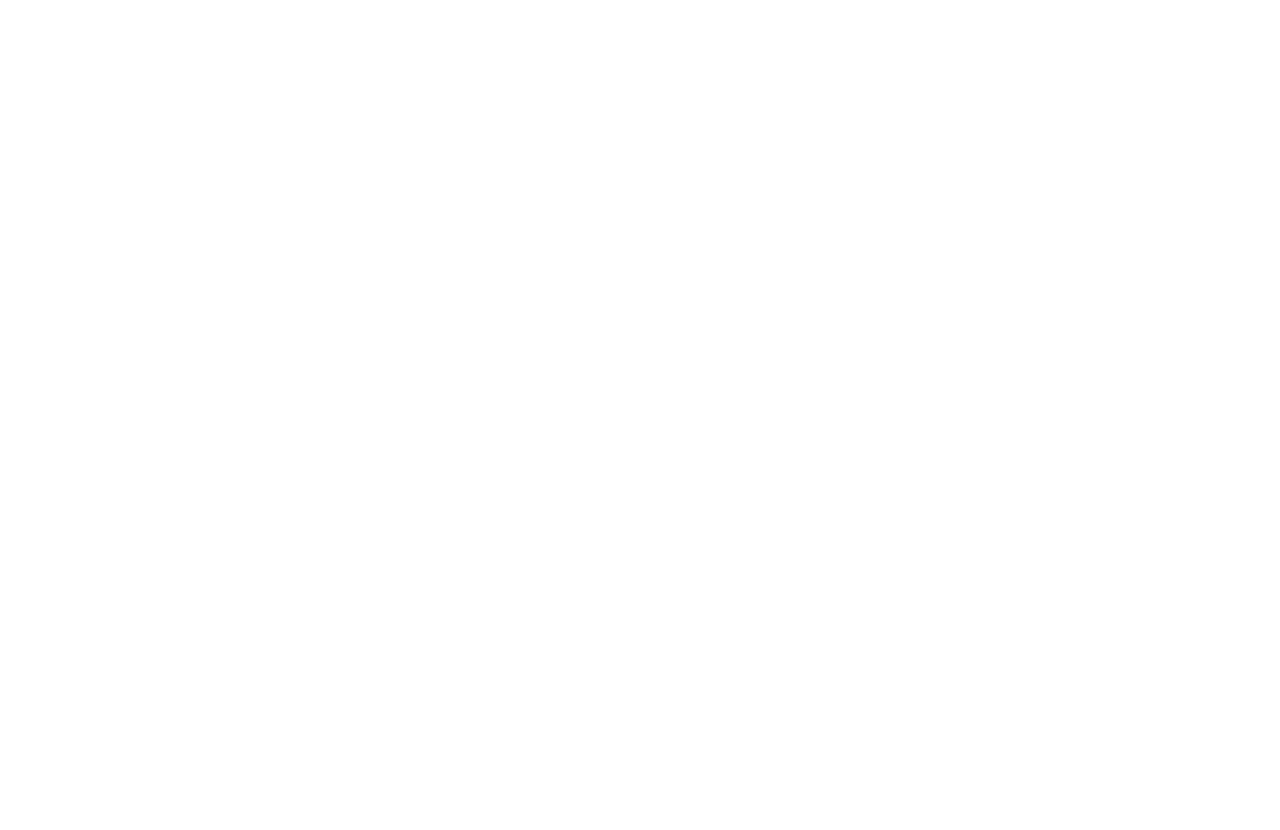
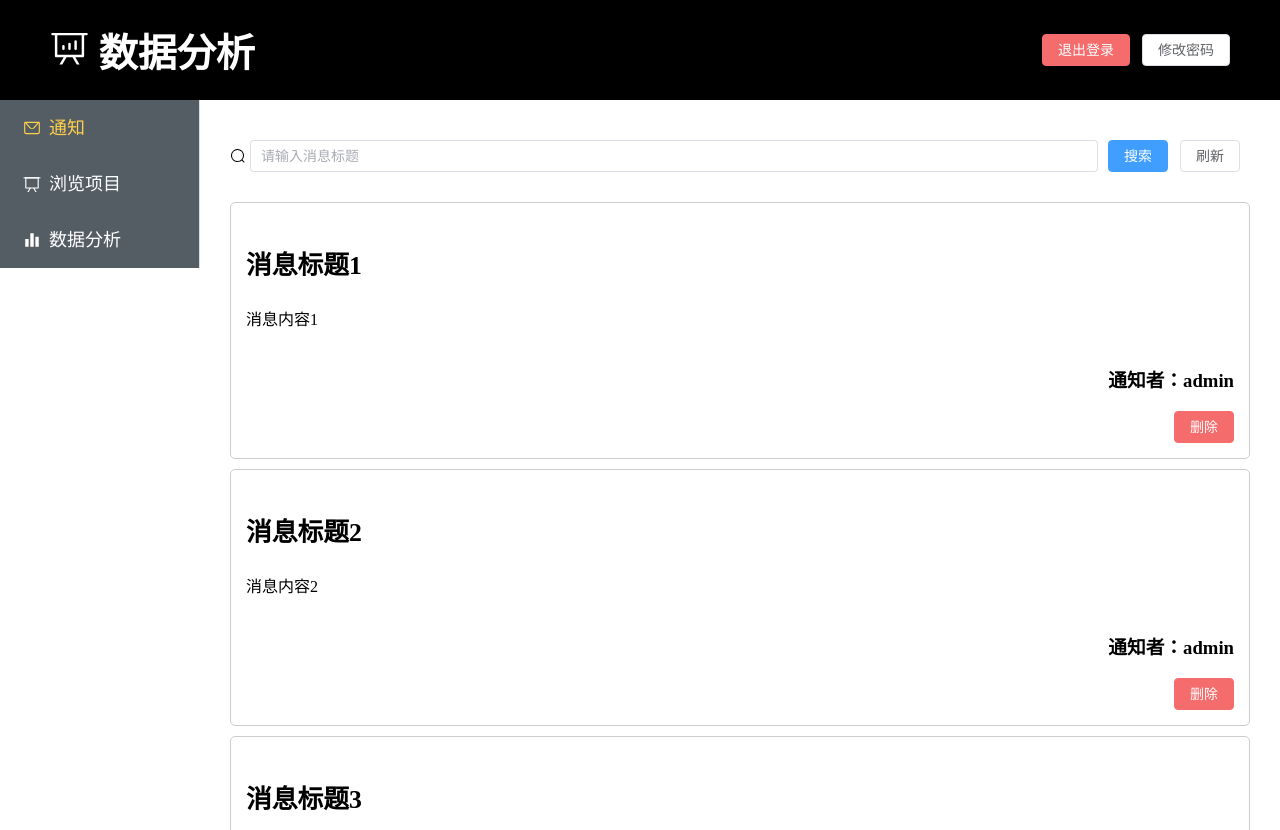
Before and after one commit to jASONSDFDSA/DataMidTableFe, a Vue app: page /analyzer/1/message in a window 1280 px wide. Before the commit this address had no page. Before the commit the page ends 800 px from the top, so only its background shows below. Built offline with nearby package versions, Linux system fonts and the light colour scheme; no server answers.

Commit message:
Message finish

```diff
--- /dev/null
+++ b/src/api/DataAnalysis/message.js
@@ -0,0 +1,16 @@
+import request from '@/utils/request'
+
+export function getMessages() {
+    return request({
+        url: '/api/message',
+        method: 'get',
+    })
+}
+
+export function deleteMessage(data) {
+    return request({
+        url: '/api/message',
+        method: 'delete',
+        data
+    })
+}
--- a/src/components/Admin/MainAdmin.vue
+++ b/src/components/Admin/MainAdmin.vue
@@ -9,23 +9,6 @@
                     <el-button @click="showChangePwd()">修改密码</el-button>
                 </div>
             </el-header>
-            <div v-if="showPwdBox" class="pwdBox">
-                <el-form :model="changePwdForm" :rules="changePwdRules" ref="changePwdForm" label-width="80px">
-                    <el-form-item label="原密码" prop="oldPwd">
-                        <el-input v-model="changePwdForm.oldPwd" type="password"></el-input>
-                    </el-form-item>
-                    <el-form-item label="新密码" prop="newPwd">
-                        <el-input v-model="changePwdForm.newPwd" type="password"></el-input>
-                    </el-form-item>
-                    <el-form-item label="确认密码" prop="confirmPwd">
-                        <el-input v-model="changePwdForm.confirmPwd" type="password"></el-input>
-                    </el-form-item>
-                    <div class="center">
-                        <el-button type="primary" @click="changePassword()">修改密码</el-button>
-                        <el-button type="danger" @click="clearPwdBox()">取消</el-button>
-                    </div>
-                </el-form>
-            </div>
             <el-container>
                 <el-aside width="200px" class="aside">
                     <el-menu
@@ -49,6 +32,23 @@
 
                 <el-main>
                     <router-view></router-view>
+                    <div v-if="showPwdBox" class="pwdBox">
+                        <el-form :model="changePwdForm" :rules="changePwdRules" ref="changePwdForm" label-width="80px">
+                            <el-form-item label="原密码" prop="oldPwd">
+                                <el-input v-model="changePwdForm.oldPwd" type="password"></el-input>
+                            </el-form-item>
+                            <el-form-item label="新密码" prop="newPwd">
+                                <el-input v-model="changePwdForm.newPwd" type="password"></el-input>
+                            </el-form-item>
+                            <el-form-item label="确认密码" prop="confirmPwd">
+                                <el-input v-model="changePwdForm.confirmPwd" type="password"></el-input>
+                            </el-form-item>
+                            <div class="center">
+                                <el-button type="primary" @click="changePassword()">修改密码</el-button>
+                                <el-button type="danger" @click="clearPwdBox()">取消</el-button>
+                            </div>
+                        </el-form>
+                    </div>
                 </el-main>
             </el-container>
 
--- a/src/components/DataAnalysis/MainAnalyzer.vue
+++ b/src/components/DataAnalysis/MainAnalyzer.vue
@@ -9,23 +9,6 @@
                     <el-button @click="showChangePwd()">修改密码</el-button>
                 </div>
             </el-header>
-            <div v-if="showPwdBox" class="pwdBox">
-                <el-form :model="changePwdForm" :rules="changePwdRules" ref="changePwdForm" label-width="80px">
-                    <el-form-item label="原密码" prop="oldPwd">
-                        <el-input v-model="changePwdForm.oldPwd" type="password"></el-input>
-                    </el-form-item>
-                    <el-form-item label="新密码" prop="newPwd">
-                        <el-input v-model="changePwdForm.newPwd" type="password"></el-input>
-                    </el-form-item>
-                    <el-form-item label="确认密码" prop="confirmPwd">
-                        <el-input v-model="changePwdForm.confirmPwd" type="password"></el-input>
-                    </el-form-item>
-                    <div class="center">
-                        <el-button type="primary" @click="changePassword()">修改密码</el-button>
-                        <el-button type="danger" @click="clearPwdBox()">取消</el-button>
-                    </div>
-                </el-form>
-            </div>
             <el-container>
                 <el-aside width="200px" class="aside">
                     <el-menu
@@ -34,8 +17,7 @@
                         class="aside-menu"
                         default-active="1"
                         text-color="#fff"
-                        @open="handleOpen"
-                        @close="handleClose"
+                        @select="handleSelect"
                     >
                         <el-menu-item index="1" class="menu-item"><el-icon><Message /></el-icon>通知</el-menu-item>
                         <el-menu-item index="2" class="menu-item"><el-icon><DataBoard /></el-icon>浏览项目</el-menu-item>
@@ -45,6 +27,23 @@
 
                 <el-main>
                     <router-view></router-view>
+                    <div v-if="showPwdBox" class="pwdBox">
+                        <el-form :model="changePwdForm" :rules="changePwdRules" ref="changePwdForm" label-width="80px">
+                            <el-form-item label="原密码" prop="oldPwd">
+                                <el-input v-model="changePwdForm.oldPwd" type="password"></el-input>
+                            </el-form-item>
+                            <el-form-item label="新密码" prop="newPwd">
+                                <el-input v-model="changePwdForm.newPwd" type="password"></el-input>
+                            </el-form-item>
+                            <el-form-item label="确认密码" prop="confirmPwd">
+                                <el-input v-model="changePwdForm.confirmPwd" type="password"></el-input>
+                            </el-form-item>
+                            <div class="center">
+                                <el-button type="primary" @click="changePassword()">修改密码</el-button>
+                                <el-button type="danger" @click="clearPwdBox()">取消</el-button>
+                            </div>
+                        </el-form>
+                    </div>
                 </el-main>
             </el-container>
 
@@ -91,11 +90,17 @@
         }
     },
     methods: {
-        handleOpen(key, keyPath) {
-            console.log(key, keyPath)
-        },
-        handleClose(key, keyPath) {
-            console.log(key, keyPath)
+        // eslint-disable-next-line no-unused-vars
+        handleSelect(key, keyPath) {
+            // console.log(key, keyPath)
+            // console.log('handleselect')
+            if (key === '1') {
+                this.$router.push({name: 'Message'});
+            } else if (key === '2') {
+                this.$router.push({name: 'ProjectView'});
+            } else if (key === '3') {
+                this.$router.push({name: 'DataAnalysis'});
+            }
         },
         logout() {
             logout().then(() => {
--- /dev/null
+++ b/src/components/DataAnalysis/SubPages/DataAnalysis.vue
@@ -0,0 +1,3 @@
+<template>
+
+</template>
--- /dev/null
+++ b/src/components/DataAnalysis/SubPages/Message.vue
@@ -0,0 +1,128 @@
+<!-- eslint-disable vue/multi-word-component-names -->
+<template>
+    <div style="height:85vh">
+        <div class="search">
+            <el-icon><Search /></el-icon>&nbsp;
+            <el-input v-model="search" placeholder="请输入消息标题" @input="searchMessage" clearable></el-input>
+            <div class="search-button">
+                <el-button type="primary" @click="search()">搜索</el-button>
+                <el-button @click="addNewMessage()">刷新</el-button>
+            </div>
+        </div>
+        <el-scrollbar height="84vh">
+            <div v-for="message in messages" :key="message.id" class="message">
+                <div class="message-header">
+                    <h1>{{ message.title }}</h1>
+                </div>
+                <div class="message-body">
+                    <p>{{ message.content }}</p>
+                </div>
+                <div class="message-footer">
+                    <h3>通知者：{{ message.author }}</h3>
+                </div>
+                <div class="message-button">
+                    <el-button type="danger" @click="deleteMessage(message.id)">删除</el-button>
+                </div>
+            </div>
+        </el-scrollbar>
+    </div>
+</template>
+
+<script>
+
+import { getMessages, deleteMessage } from '@/api/DataAnalysis/message'
+import { ElMessage } from 'element-plus'
+
+export default {
+    data() {
+        return {
+            messages: [
+                {
+                    id: 1,
+                    title: '消息标题1',
+                    content: '消息内容1',
+                    author: 'admin'
+                },
+                {
+                    id: 2,
+                    title: '消息标题2',
+                    content: '消息内容2',
+                    author: 'admin'
+                },
+                {
+                    id: 3,
+                    title: '消息标题3',
+                    content: '消息内容3',
+                    author: 'admin'
+                }
+            ],
+            search: '',
+        }
+    },
+    methods: {
+        deleteMessage(id) {
+            this.messages = this.messages.filter(message => message.id !== id)
+            deleteMessage(id).then(() => {
+                ElMessage.success('删除成功')
+            }).catch(() => {
+                ElMessage.error('删除失败')
+            })
+        },
+        addNewMessage() {
+            this.messages.push({
+                id: this.messages.length + 1,
+                title: '消息标题',
+                content: '消息内容',
+                author: 'admin'
+            })
+        },
+        getNewMessages() {
+            getMessages().then(res => {
+                this.messages = res.data
+            }).catch(() => {
+                ElMessage.error('获取消息失败')
+            })
+        },
+    },
+    beforeMount() {
+        getMessages().then(res => {
+            this.messages = res.data
+        })
+    }
+}
+
+</script>
+
+<style scoped>
+.search {
+    display: flex;
+    justify-content: space-between;
+    align-items: center;
+    margin: 10px;
+}
+.search-button {
+    margin: 10px;
+    display: flex;
+    align-items: center;
+}
+.message {
+    margin: 10px;
+    padding: 15px;
+    border: 1px solid #ccc;
+    border-radius: 5px;
+}
+.message-header {
+    font-size: 22px;
+}
+.message-body {
+    margin-top: 10px;
+}
+.message-footer {
+    display: flex;
+    justify-content: flex-end;
+}
+.message-button {
+    display: flex;
+    justify-content: flex-end;
+}
+</style>
--- /dev/null
+++ b/src/components/DataAnalysis/SubPages/ProjectView.vue
@@ -0,0 +1,3 @@
+<template>
+
+</template>
--- a/src/components/Login/MainLogin.vue
+++ b/src/components/Login/MainLogin.vue
@@ -115,7 +115,7 @@
 
 import { login, signup, apply } from '@/api/user';
 import storage from '@/store/storage';
-import { ElMessage, ElMessageBox } from 'element-plus';
+import { ElMessage } from 'element-plus';
 
 export default {
     data() {
@@ -306,6 +306,7 @@
             if(this.$refs[formName] !== undefined && this.$refs[formName] !== null)
                 this.$refs[formName].resetFields();
         },
+        // eslint-disable-next-line no-unused-vars
         handleClick(tab, event) {
             if (tab.props.name === 'first') {
                 this.isLogin = true;
--- a/src/components/ProjectDev/MainProjectDev.vue
+++ b/src/components/ProjectDev/MainProjectDev.vue
@@ -9,23 +9,6 @@
                     <el-button @click="showChangePwd()">修改密码</el-button>
                 </div>
             </el-header>
-            <div v-if="showPwdBox" class="pwdBox">
-                <el-form :model="changePwdForm" :rules="changePwdRules" ref="changePwdForm" label-width="80px">
-                    <el-form-item label="原密码" prop="oldPwd">
-                        <el-input v-model="changePwdForm.oldPwd" type="password"></el-input>
-                    </el-form-item>
-                    <el-form-item label="新密码" prop="newPwd">
-                        <el-input v-model="changePwdForm.newPwd" type="password"></el-input>
-                    </el-form-item>
-                    <el-form-item label="确认密码" prop="confirmPwd">
-                        <el-input v-model="changePwdForm.confirmPwd" type="password"></el-input>
-                    </el-form-item>
-                    <div class="center">
-                        <el-button type="primary" @click="changePassword()">修改密码</el-button>
-                        <el-button type="danger" @click="clearPwdBox()">取消</el-button>
-                    </div>
-                </el-form>
-            </div>
             <el-container>
                 <el-aside width="200px" class="aside">
                     <el-menu
@@ -46,6 +29,23 @@
 
                 <el-main>
                     <router-view></router-view>
+                    <div v-if="showPwdBox" class="pwdBox">
+                        <el-form :model="changePwdForm" :rules="changePwdRules" ref="changePwdForm" label-width="80px">
+                            <el-form-item label="原密码" prop="oldPwd">
+                                <el-input v-model="changePwdForm.oldPwd" type="password"></el-input>
+                            </el-form-item>
+                            <el-form-item label="新密码" prop="newPwd">
+                                <el-input v-model="changePwdForm.newPwd" type="password"></el-input>
+                            </el-form-item>
+                            <el-form-item label="确认密码" prop="confirmPwd">
+                                <el-input v-model="changePwdForm.confirmPwd" type="password"></el-input>
+                            </el-form-item>
+                            <div class="center">
+                                <el-button type="primary" @click="changePassword()">修改密码</el-button>
+                                <el-button type="danger" @click="clearPwdBox()">取消</el-button>
+                            </div>
+                        </el-form>
+                    </div>
                 </el-main>
             </el-container>
 
```
Also changed, not shown: src/router/index.js (+18 -2 lines).
